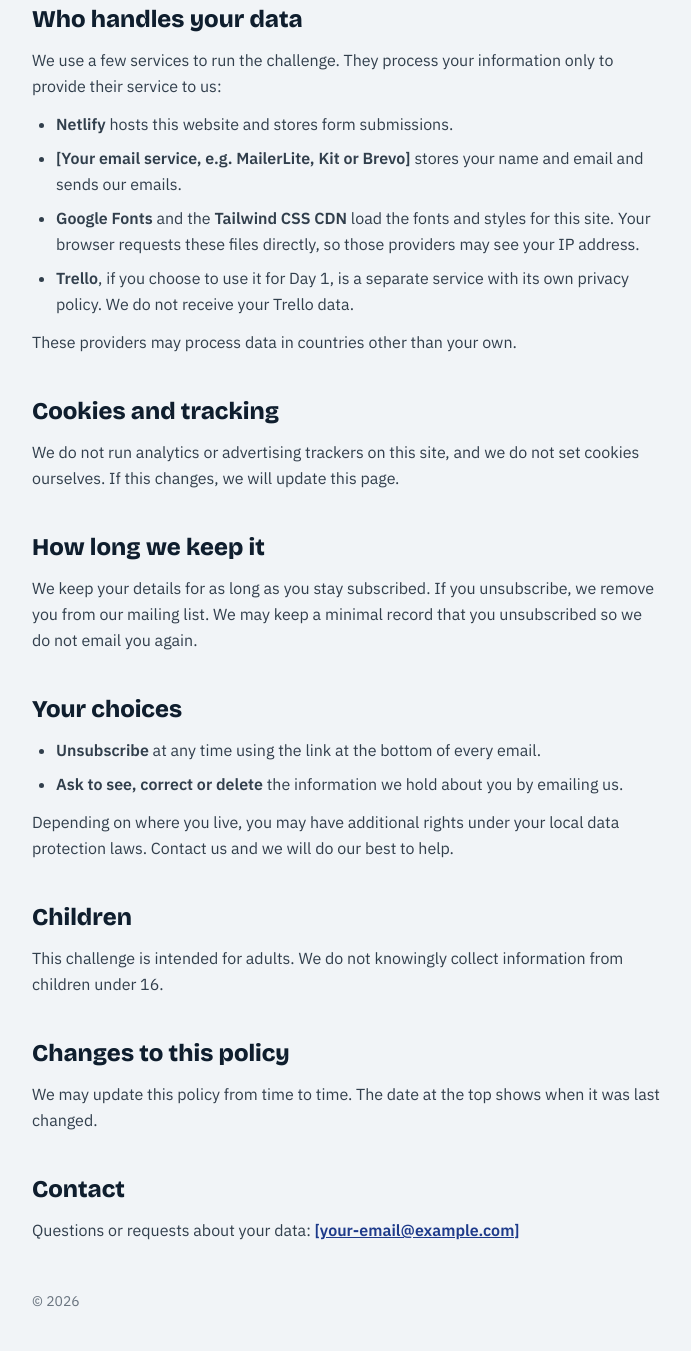
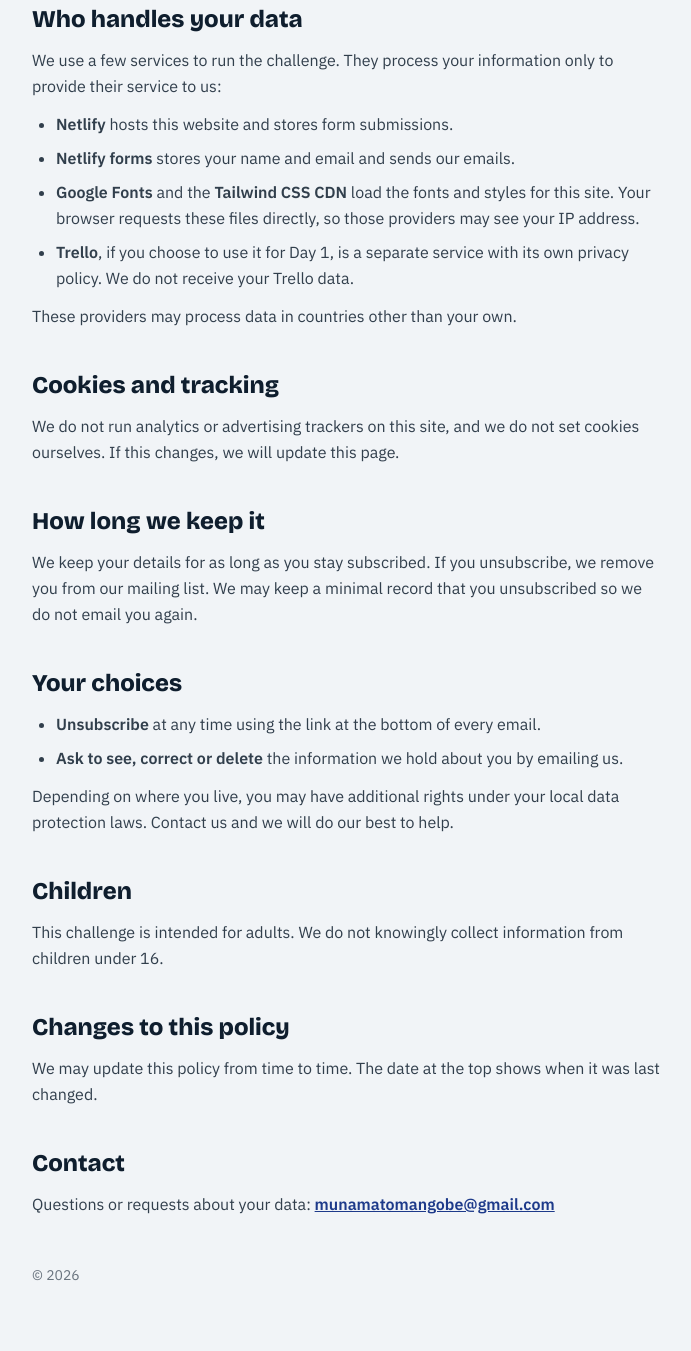
Before and after one commit to Garikai88/python-sprint-email-page, a plain HTML site: page privacy.html in a window 1280 px wide. Shown: the part 768-2119 px from the top of the page, without its empty margins (292-983 px from the left). After the commit the page ends 2093 px from the top, so only its background shows below. Drawn offline with nearby package versions, Linux system fonts and the light colour scheme.

Commit message:
Quick updates on the Privacy page

```diff
--- a/privacy.html
+++ b/privacy.html
@@ -52,7 +52,7 @@
     <p class="mt-3">We use a few services to run the challenge. They process your information only to provide their service to us:</p>
     <ul class="mt-3 list-disc pl-6 space-y-2">
       <li><strong>Netlify</strong> hosts this website and stores form submissions.</li>
-      <li><strong>[Your email service, e.g. MailerLite, Kit or Brevo]</strong> stores your name and email and sends our emails.</li>
+      <li><strong>Netlify forms</strong> stores your name and email and sends our emails.</li>
       <li><strong>Google Fonts</strong> and the <strong>Tailwind CSS CDN</strong> load the fonts and styles for this site. Your browser requests these files directly, so those providers may see your IP address.</li>
       <li><strong>Trello</strong>, if you choose to use it for Day 1, is a separate service with its own privacy policy. We do not receive your Trello data.</li>
     </ul>
@@ -78,7 +78,7 @@
     <p class="mt-3">We may update this policy from time to time. The date at the top shows when it was last changed.</p>
 
     <h2 class="font-display font-extrabold text-2xl text-ink mt-10">Contact</h2>
-    <p class="mt-3">Questions or requests about your data: <a class="underline text-blue font-semibold" href="mailto:[your-email@example.com]">[your-email@example.com]</a></p>
+    <p class="mt-3">Questions or requests about your data: <a class="underline text-blue font-semibold" href="mailto:[your-email@example.com]">munamatomangobe@gmail.com</a></p>
   </main>
 
   <footer class="max-w-2xl mx-auto px-5 pb-10 text-sm text-ink/60">
```
